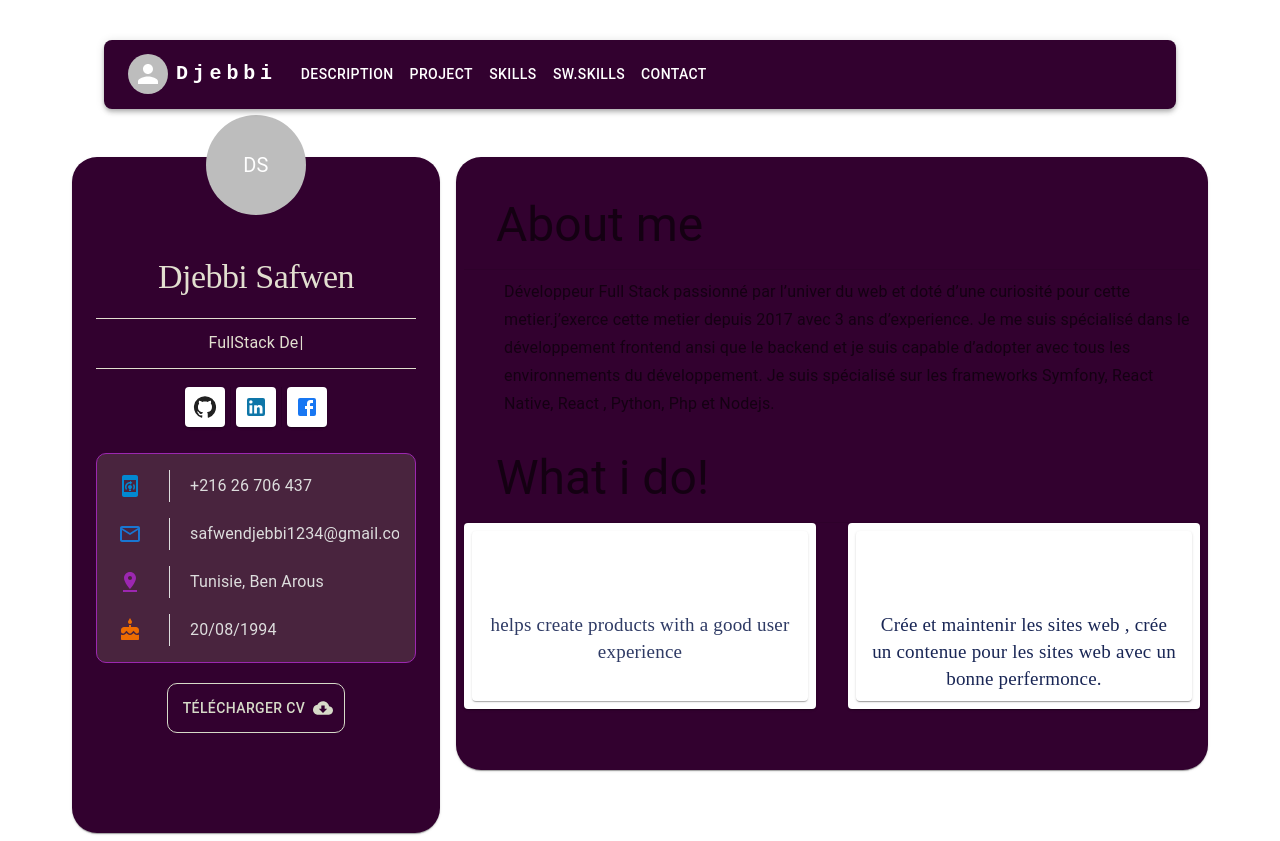
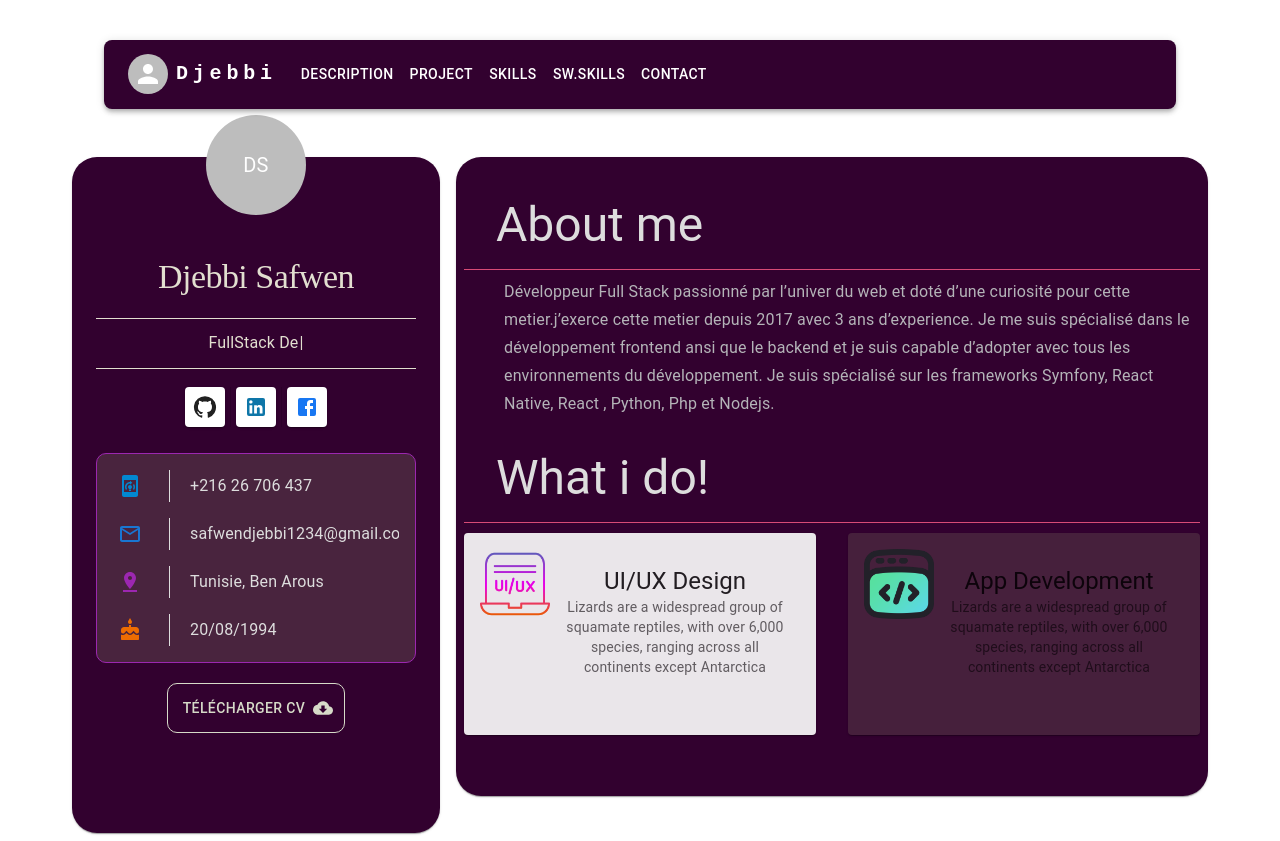
Before and after one commit to safwen-code/profileV5, a React (Create React App) app: page / in a window 1280 px wide. Built offline with nearby package versions, Linux system fonts and the light colour scheme.

Commit message:
update descrription

```diff
--- a/src/content/about/Description.jsx
+++ b/src/content/about/Description.jsx
@@ -1,24 +1,19 @@
 import React from 'react'
 import {
-  CardActions,
-  IconButton,
   Typography,
   Divider,
   Grid,
   Card,
   CardContent,
-  Box,
+  CardMedia,
 } from '@mui/material'
 import { motion } from 'framer-motion'
 import Paper from '@mui/material/Paper'
 import { styled } from '@mui/material/styles'
 
-// import ui from '../../images/ui.jpg'
-// import appdev from '../../images/appdev.jpg'
-// import management from '../../images/management.png'
-// import webdev from '../../images/webdev.jpg'
-// import FavoriteIcon from '@mui/icons-material/Favorite'
-// import ShareIcon from '@mui/icons-material/Share'
+import uiux from '../../image/uiux.png'
+import appdev from '../../image/appdev.png'
+
 const Item = styled(Paper)(({ theme }) => ({
   backgroundColor: theme.palette.mode === 'dark' ? '#1A2027' : '#fff',
   ...theme.typography.body2,
@@ -45,11 +40,18 @@ const Description = () => {
       animate="visible"
     >
       <motion.div variants={gridItemVariants}>
-        <Typography variant="h3" component="h3" align="left" m={4} mb={2}>
+        <Typography
+          variant="h3"
+          component="h3"
+          align="left"
+          m={4}
+          mb={2}
+          sx={{ color: '#DDDDDD' }}
+        >
           About me
         </Typography>
       </motion.div>
-      <Divider light />
+      <Divider sx={{ borderColor: '#D74B76' }} />
       <motion.div variants={gridItemVariants}>
         <Typography
           variant="subtitle1"
@@ -57,6 +59,7 @@ const Description = () => {
           align="left"
           ml={5}
           mt={1}
+          sx={{ color: '#B4B4B8' }}
         >
           Développeur Full Stack passionné par l’univer du web et doté d’une
           curiosité pour cette metier.j’exerce cette metier depuis 2017 avec 3
@@ -67,11 +70,18 @@ const Description = () => {
         </Typography>
       </motion.div>
       <motion.div variants={gridItemVariants}>
-        <Typography variant="h3" component="h3" align="left" m={4} mb={2}>
+        <Typography
+          variant="h3"
+          component="h3"
+          align="left"
+          m={4}
+          mb={2}
+          sx={{ color: '#DDDDDD' }}
+        >
           What i do!
         </Typography>
       </motion.div>
-      <Divider light />
+      <Divider sx={{ borderColor: '#D74B76', marginBottom: '10px' }} />
       <Grid
         container
         spacing={4}
@@ -80,114 +90,66 @@ const Description = () => {
         mb={6.7}
       >
         <Grid item xs={12} sm={6}>
-          <Item>
           <motion.div variants={gridItemVariants}>
             <Card
               sx={{
                 height: 170,
                 maxWidth: 345,
                 margin: 'auto',
-                  //   background: `url(${ui})`,
-                  backgroundSize: 'cover',
-                  backgroundPosition: 'center',
                 opacity: '0.9',
+                display: 'flex',
+                padding: 2,
               }}
             >
-                <CardContent
-                  sx={{
-                    display: 'flex',
-                    flexDirection: 'column',
-                  }}
-                >
-                  {/* <Typography
-                    gutterBottom
-                    variant="h5"
-                    component="div"
-                    sx={{ color: '#22092C' }}
-                  >
+              <CardMedia
+                component="img"
+                sx={{ width: 100, height: 70 }}
+                image={uiux}
+                alt="UIUX"
+              />
+              <CardContent>
+                <Typography variant="h5" component="div">
                   UI/UX Design
-                  </Typography> */}
-                  <Typography
-                    mt={8}
-                    variant="body2"
-                    // color="text.secondary"
-
-                    sx={{
-                      color: '#192655',
-                      fontSize: '19px',
-                      fontFamily: 'cursive',
-                      fontStyle: 'initial',
-                    }}
-                  >
-                    helps create products with a good user experience
+                </Typography>
+                <Typography variant="body2" color="text.secondary">
+                  Lizards are a widespread group of squamate reptiles, with over
+                  6,000 species, ranging across all continents except Antarctica
                 </Typography>
               </CardContent>
-                {/* <CardActions disableSpacing>
-                  <IconButton aria-label="add to favorites">
-                    <FavoriteIcon sx={{ color: '#D80032' }} />
-                  </IconButton>
-                  <IconButton aria-label="share">
-                    <ShareIcon sx={{ color: 'whitesmoke' }} />
-                  </IconButton>
-                </CardActions> */}
             </Card>
           </motion.div>
-          </Item>
         </Grid>
         <Grid item xs={12} sm={6}>
-          <Item>
           <motion.div variants={gridItemVariants}>
             <Card
               sx={{
                 height: 170,
                 maxWidth: 345,
                 margin: 'auto',
-                  //   background: `url(${appdev})`,
-                  backgroundSize: 'cover',
-                  backgroundPosition: 'center',
+                opacity: '0.9',
+                display: 'flex',
+                padding: 2,
+                bgcolor: '#49243E',
+                borderColor: 'theme.palette.secondary.main',
               }}
             >
-                <CardContent
-                  sx={{
-                    display: 'flex',
-                    flexDirection: 'column',
-                  }}
-                >
-                  {/* <Typography
-                    gutterBottom
-                    variant="h5"
-                    component="div"
-                    sx={{ color: 'dark' }}
-                  >
-                    Application Web
-                  </Typography> */}
-                  <Typography
-                    mt={8}
-                    variant="body2"
-                    // color="text.secondary"
-
-                    sx={{
-                      color: '#192655',
-                      fontSize: '19px',
-                      fontFamily: 'cursive',
-                      fontStyle: 'initial',
-                    }}
-                  >
-                    Crée et maintenir les sites web , crée un contenue pour les
-                    sites web avec un bonne perfermonce.{' '}
+              <CardMedia
+                component="img"
+                sx={{ width: 100, height: 70 }}
+                image={appdev}
+                alt="applicationn Web"
+              />
+              <CardContent>
+                <Typography variant="h5" component="div">
+                  App Development
+                </Typography>
+                <Typography variant="body2" color="text.secondary">
+                  Lizards are a widespread group of squamate reptiles, with over
+                  6,000 species, ranging across all continents except Antarctica
                 </Typography>
               </CardContent>
-                {/* <CardActions disableSpacing>
-                  <IconButton aria-label="add to favorites">
-                    <FavoriteIcon sx={{ color: '#D80032' }} />
-                  </IconButton>
-                  <IconButton aria-label="share">
-                    <ShareIcon sx={{ color: 'whitesmoke' }} />
-                  </IconButton>
-                </CardActions> */}
             </Card>
           </motion.div>
-          </Item>
         </Grid>
       </Grid>
     </motion.div>
```
Lines whose indentation alone changed are shown as unchanged.
